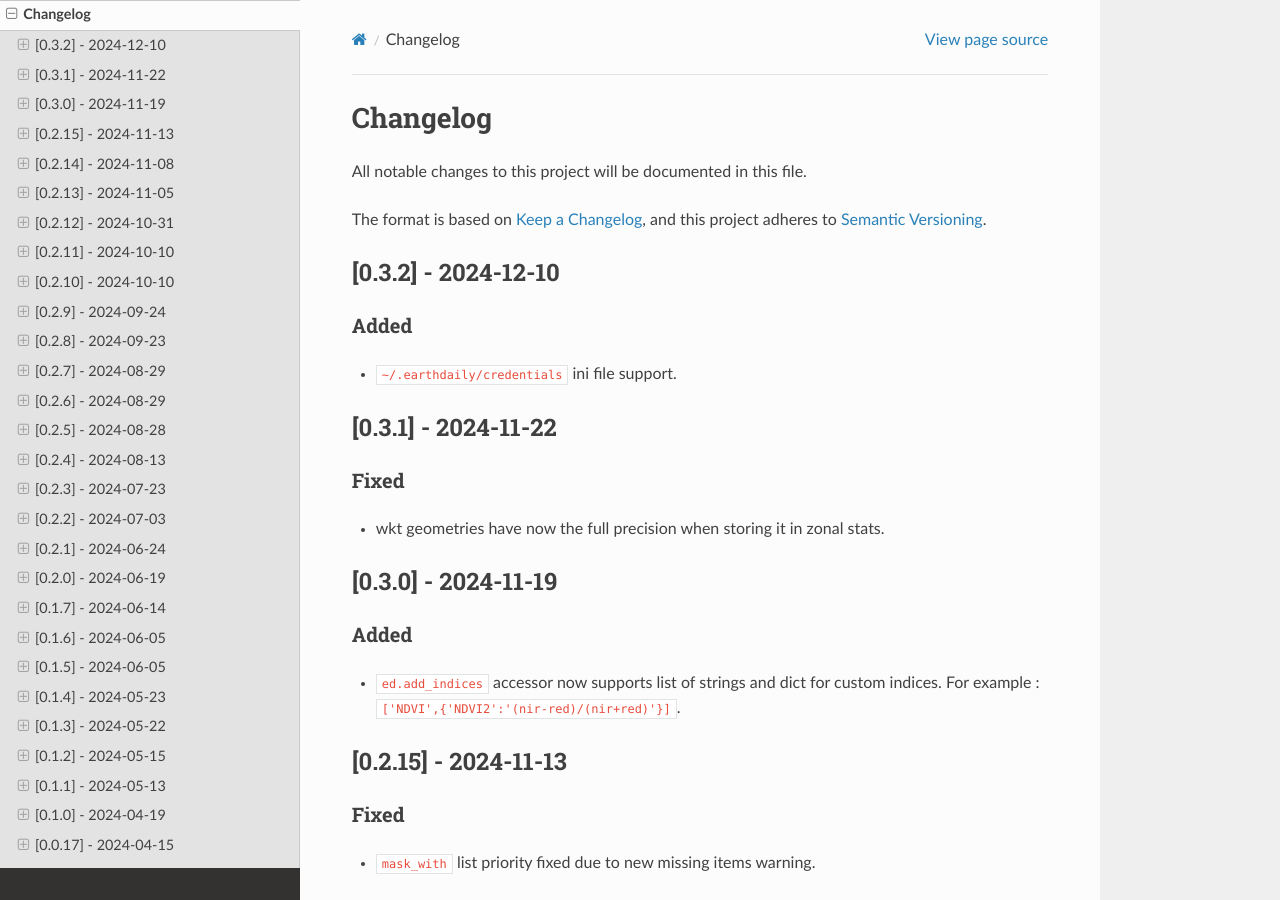
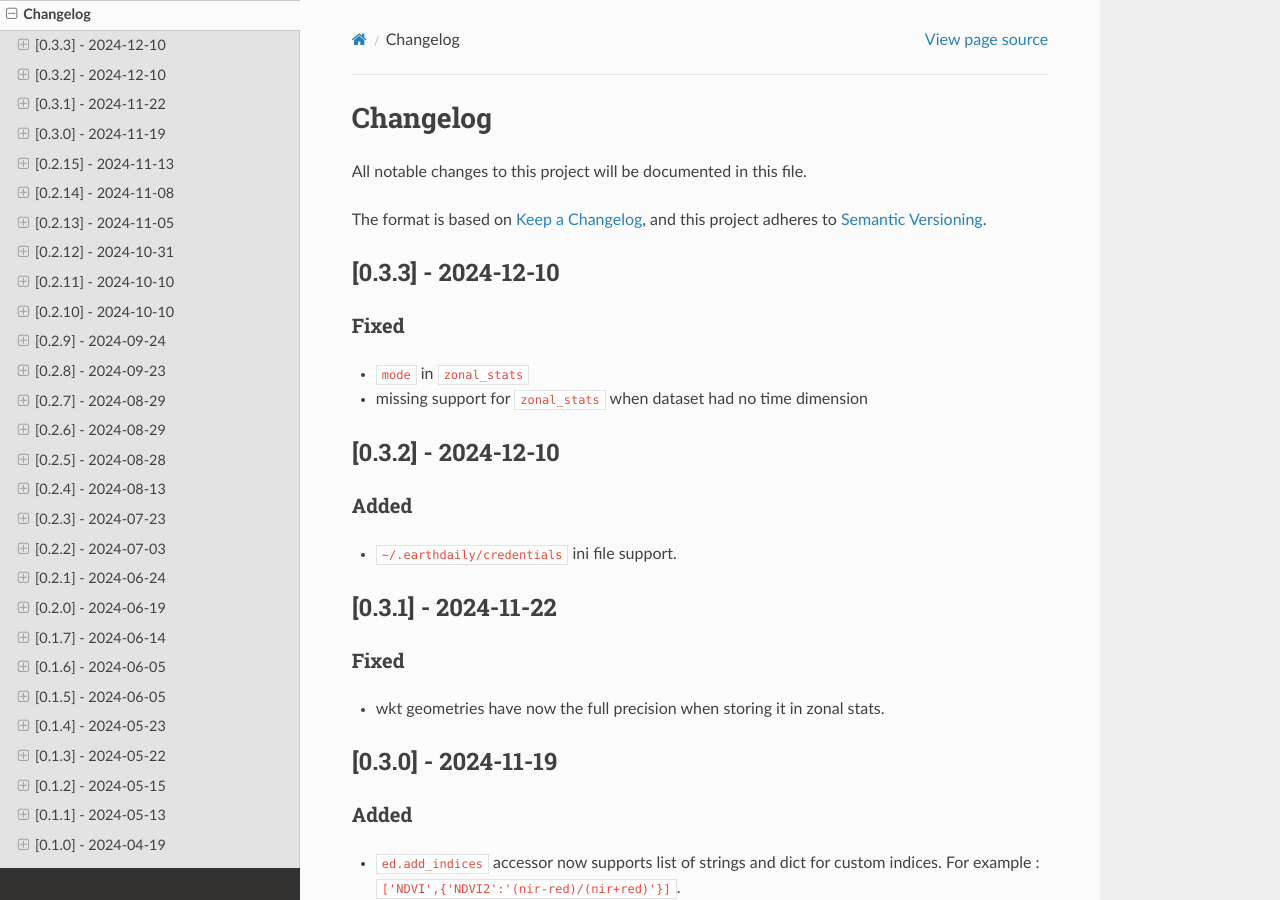
Before and after one commit to earthdaily/earthdaily-python-client, a Sphinx documentation site: the page built from docs/CHANGELOG.md, in a window 1280 px wide and 900 px high. Built offline with Sphinx 7.4.7 and the Read the Docs theme 3.1.0, drawn with Linux system fonts in a browser that asks for light colours; pages that are not in the unit, such as notebooks, are missing from menus.

Commit message:
fix(zonal_stats) : mode and timeless dimension

```diff
--- a/docs/CHANGELOG.md
+++ b/docs/CHANGELOG.md
@@ -3,6 +3,13 @@ All notable changes to this project will be documented in this file.
 
 The format is based on [Keep a Changelog](https://keepachangelog.com/en/1.0.0/),
 and this project adheres to [Semantic Versioning](https://semver.org/spec/v2.0.0.html).
+
+## [0.3.3] - 2024-12-10
+
+### Fixed
+
+- `mode` in `zonal_stats`
+- missing support for `zonal_stats` when dataset had no time dimension
 
 ## [0.3.2] - 2024-12-10
 
--- a/earthdaily/__init__.py
+++ b/earthdaily/__init__.py
@@ -7,7 +7,7 @@ from .accessor import EarthDailyAccessorDataArray, EarthDailyAccessorDataset
 # to hide warnings from rioxarray or nano seconds conversion
 # warnings.filterwarnings("ignore")
 
-__version__ = "0.3.2"
+__version__ = "0.3.3"
 
 
 def EarthDataStore(
```
Also changed, not shown: 1 other file.
